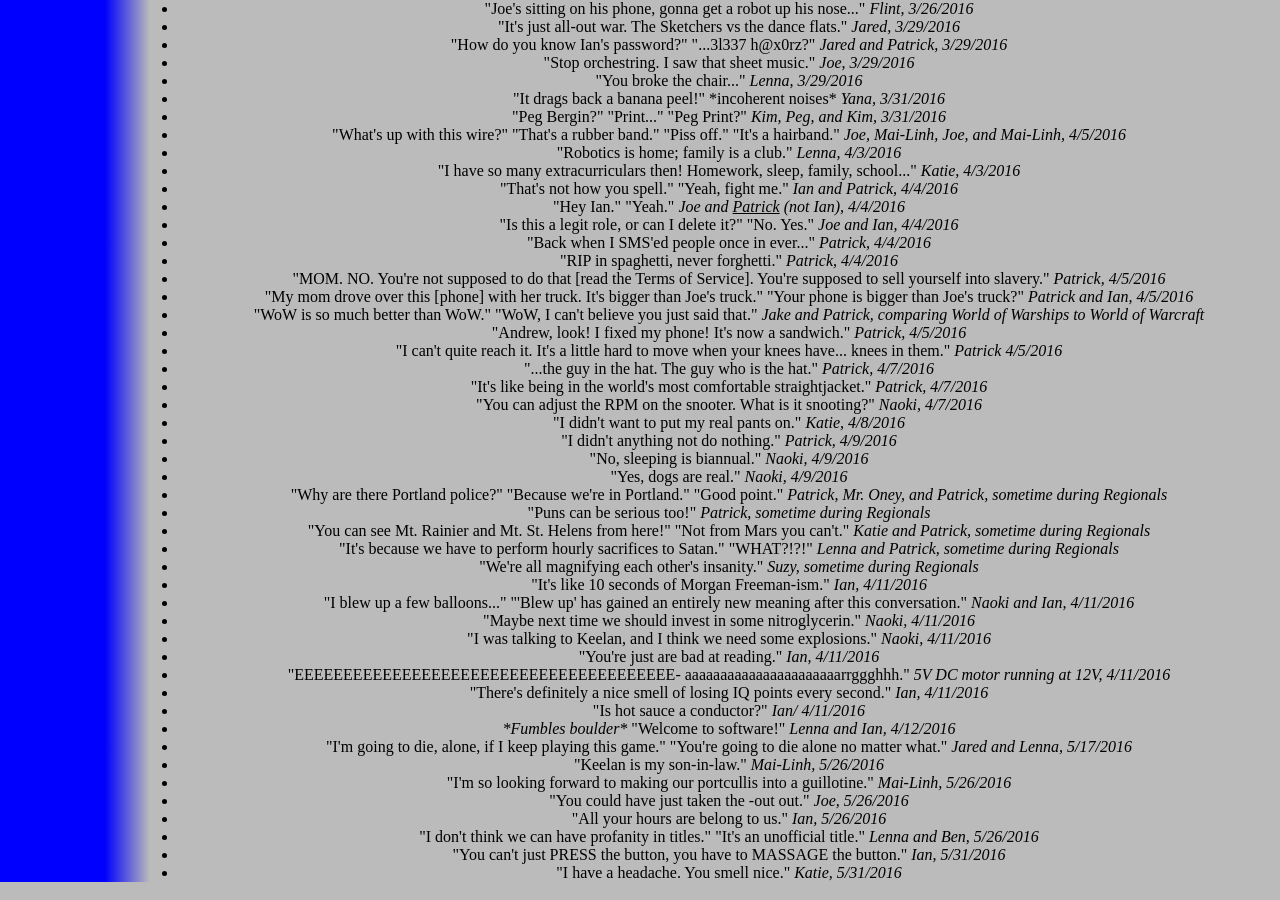
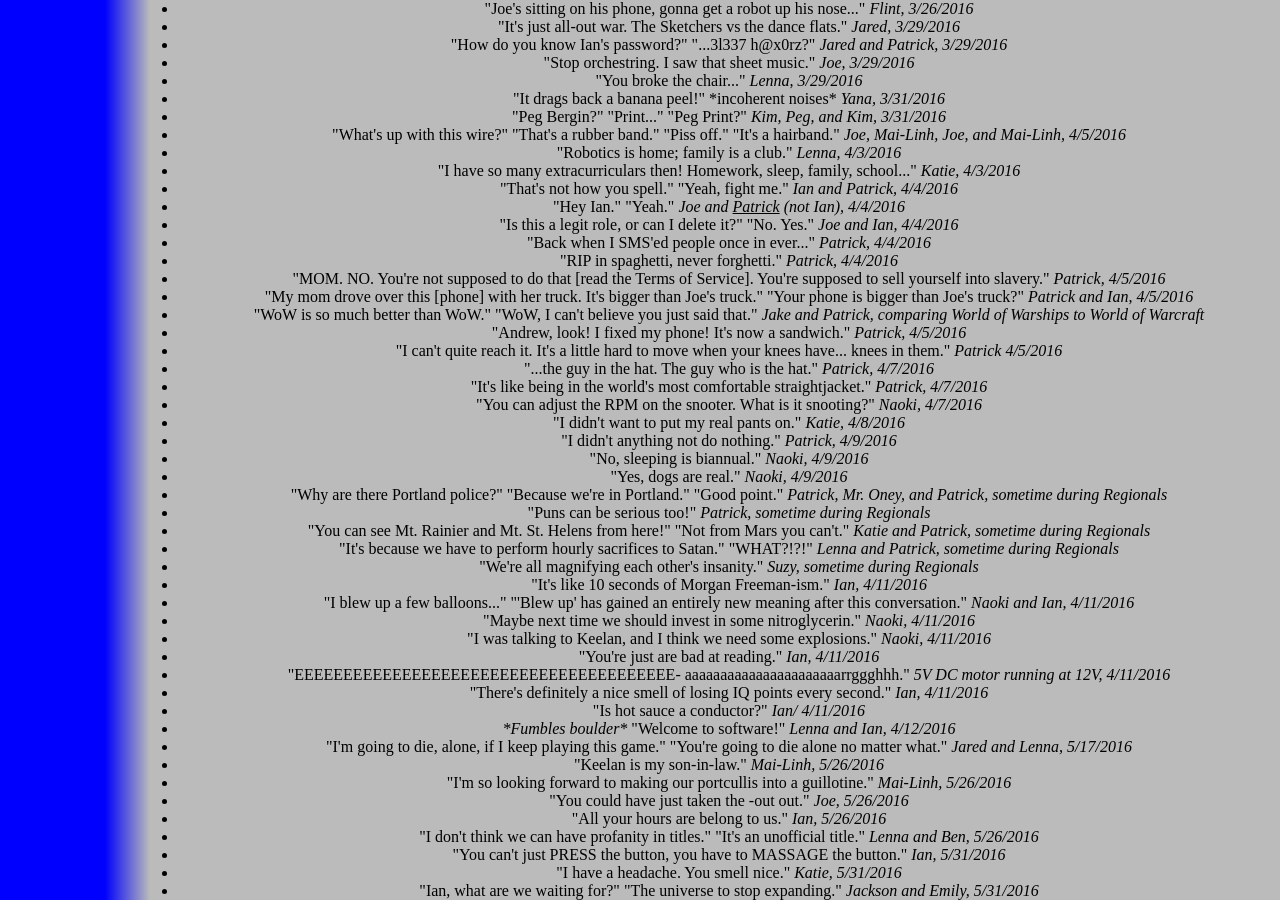
Before and after one commit to katiebugmoon/FRC4131.github.io, a Jekyll site: the page built from media/2016/quotes.html, in a window 1280 px wide and 900 px high, scrolled down 2554 px. Built offline with Jekyll 4.4.1, drawn with Linux system fonts in a browser that asks for light colours; nearby versions of some CDN libraries.

Commit message:
Update quotes.html

```diff
--- a/media/2016/quotes.html
+++ b/media/2016/quotes.html
@@ -184,4 +184,5 @@ title: Build Season 2016 Quotes
 	<li>"I don't think we can have profanity in titles." "It's an unofficial title." <i>Lenna and Ben, 5/26/2016</i></li>
 	<li>"You can't just PRESS the button, you have to MASSAGE the button." <i>Ian, 5/31/2016</i></li>
 	<li>"I have a headache. You smell nice." <i>Katie, 5/31/2016</i></li>
+	<li>"Ian, what are we waiting for?" "The universe to stop expanding." <i>Jackson and Emily, 5/31/2016</i></li>
 </ul><center>
```
